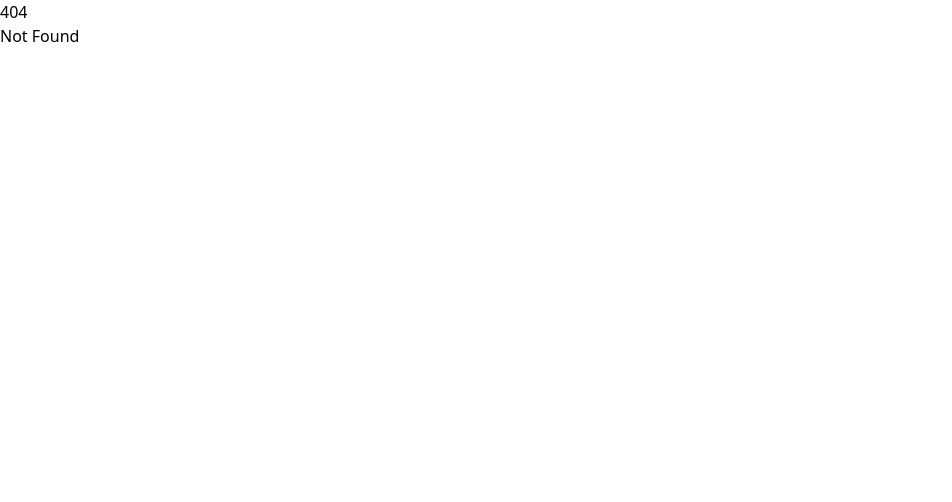
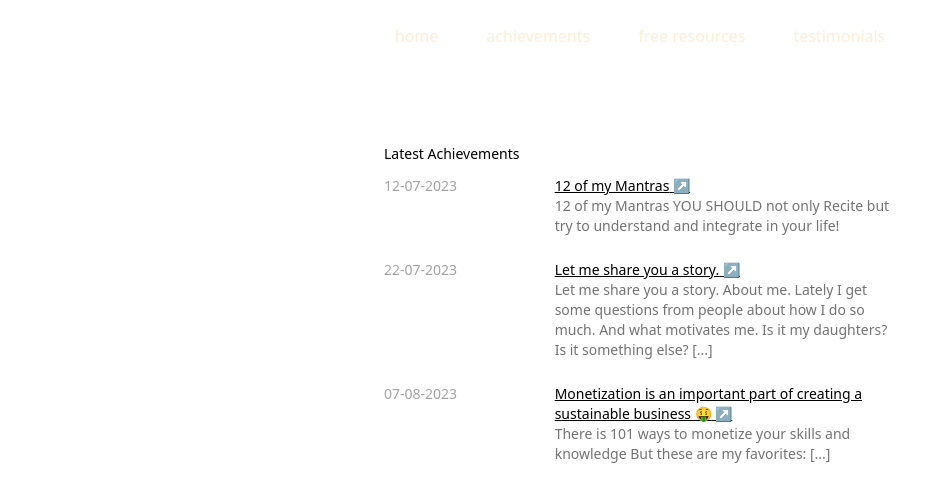
Before and after one commit to anton-otto/svelte-template, a SvelteKit app in the folder personal/: page /achievements in a window 1280 px wide. Before the commit this address had no page. Shown: the top 502 px of the page, without its empty margins (0-952 px from the left). Built offline with nearby package versions, Linux system fonts and the light colour scheme.

Commit message:
add menu and paths

```diff
--- a/personal/jsconfig.json
+++ b/personal/jsconfig.json
@@ -8,7 +8,7 @@
 		"resolveJsonModule": true,
 		"skipLibCheck": true,
 		"sourceMap": true,
-		"strict": true
+		"strict": false
 	}
 	// Path aliases are handled by https://kit.svelte.dev/docs/configuration#alias and https://kit.svelte.dev/docs/configuration#files
 	//
--- a/personal/src/lib/components/Header/Header.svelte
+++ b/personal/src/lib/components/Header/Header.svelte
@@ -7,7 +7,7 @@
 </script>
 
 <section>
-    <div class="mx-auto max-w-7xl px-8 py-12 lg:pt-24">
+    <div class="mx-auto max-w-7xl px-8 py-12 lg:pt-12">
       <div class="mx-auto max-w-xl">
         <div>
           <div class="md:flex md:items-center md:justify-between md:space-x-5">
--- a/personal/src/routes/+layout.svelte
+++ b/personal/src/routes/+layout.svelte
@@ -2,4 +2,11 @@
     import "../app.css";
 </script>
 
+<nav class="text-orange-100 flex gap-12 justify-center pt-6">
+    <a href="/">home</a>
+    <a href="/achievements">achievements</a>
+    <a href="/resources">free resources</a>
+    <a href="/testimonials">testimonials</a>
+</nav>
+
 <slot />
--- a/personal/src/routes/+page.svelte
+++ b/personal/src/routes/+page.svelte
@@ -34,8 +34,6 @@
         "description": "There is 101 ways to monetize your skills and knowledge   But these are my favorites: [...]"
     }
 
-
-
     ]
 </script>
 
--- /dev/null
+++ b/personal/src/routes/achievements/+page.svelte
@@ -0,0 +1,60 @@
+<script>
+    let achievements = [
+        {
+            "date": "12-07-2023",
+            "link": "https://twitter.com/AntonOtto_FFC/status/1679213807552323584?s=20",
+            "title": "12 of my Mantras",
+            "description": "12 of my Mantras YOU SHOULD not only Recite but try to understand and integrate in your life!"
+        },
+        {
+            "date": "22-07-2023",
+            "link": "https://twitter.com/AntonOtto_FFC/status/1682515996739772418?s=20",
+            "title": "Let me share you a story.",
+            "description": "Let me share you a story.  About me.  Lately I get some questions from people about how I do so much.  And what motivates me.  Is it my daughters?  Is it something else? [...]"
+        },
+        {
+            "date": "07-08-2023",
+            "link": "https://twitter.com/AntonOtto_FFC/status/1687913501619044352?s=20",
+            "title": "Monetization is an important part of creating a sustainable business 🤑",
+            "description": "There is 101 ways to monetize your skills and knowledge   But these are my favorites: [...]"
+        }
+    ]
+</script>
+
+<section>
+    <div class="mx-auto max-w-7xl px-8 py-12 lg:pt-12">
+        <div class="mx-auto max-w-xl">
+            <section>
+                <div class="mx-auto max-w-7xl px-8 py-12">
+                  <div class="mx-auto max-w-xl">
+                    <div class="grid gap-12 md:gap-24">
+                      <div class="text-sm font-light">
+                        <p class="text-black dark:text-white">Latest Achievements</p>
+
+                        <div class="grid gap-6 mt-3">
+                            {#each achievements as achievement}
+                                <div class="text-neutral-500  items-start grid grid-cols-1 md:grid-cols-3">
+                                  <div>
+                                    <p class="text-neutral-400 dark:text-neutral-400">{achievement.date}</p>
+                                  </div>
+                                  <div class="md:col-span-2 w-full">
+                                    <p class="text-black dark:text-white">
+                                      <a
+                                        href={achievement.link}
+                                        class="underline hover:no-underline duration-200 after:content-['_↗']">
+                                        {achievement.title}
+                                      </a>
+                                    </p>
+                                    <p class="">{achievement.description}</p>
+                                  </div>
+                                </div>
+                            {/each}
+                        </div>
+                      </div>
+                    </div>
+                  </div>
+                </div>
+              </section>
+        </div>
+    </div>
+</section>
--- /dev/null
+++ b/personal/src/routes/resources/+page.svelte
@@ -0,0 +1,60 @@
+<script>
+    let resources = [
+        {
+            "date": "07-08-2023",
+            "link": "https://twitter.com/AntonOtto_FFC/status/1687913501619044352?s=20",
+            "title": "Monetization is an important part of creating a sustainable business 🤑",
+            "description": "There is 101 ways to monetize your skills and knowledge   But these are my favorites: [...]"
+        },
+        {
+            "date": "09-07-2023",
+            "link": "https://twitter.com/AntonOtto_FFC/status/1678152618235908096?s=20",
+            "title": "20+ book advices that made me 'rich' between 2012 and 2020 👇",
+            "description": "Always take massive action. Multiply your effort by 10X to surpass your goals. [...]"
+        },
+        {
+            "date": "06-07-2023",
+            "link": "https://twitter.com/AntonOtto_FFC/status/1677063104872497152?s=20",
+            "title": "🧵The 9 paths to finding yourself.",
+            "description": "Tried to use own words and thoughts.  Then make it direct and simple.  With a little bit of stupidly simple. [...]"
+        }
+    ]
+</script>
+
+<section>
+    <div class="mx-auto max-w-7xl px-8 py-12 lg:pt-12">
+        <div class="mx-auto max-w-xl">
+            <section>
+                <div class="mx-auto max-w-7xl px-8 py-12">
+                  <div class="mx-auto max-w-xl">
+                    <div class="grid gap-12 md:gap-24">
+                      <div class="text-sm font-light">
+                        <p class="text-black dark:text-white">Latest Resources</p>
+
+                        <div class="grid gap-6 mt-3">
+                            {#each resources as resource}
+                                <div class="text-neutral-500  items-start grid grid-cols-1 md:grid-cols-3">
+                                  <div>
+                                    <p class="text-neutral-400 dark:text-neutral-400">{resource.date}</p>
+                                  </div>
+                                  <div class="md:col-span-2 w-full">
+                                    <p class="text-black dark:text-white">
+                                      <a
+                                        href={resource.link}
+                                        class="underline hover:no-underline duration-200 after:content-['_↗']">
+                                        {resource.title}
+                                      </a>
+                                    </p>
+                                    <p class="">{resource.description}</p>
+                                  </div>
+                                </div>
+                            {/each}
+                        </div>
+                      </div>
+                    </div>
+                  </div>
+                </div>
+              </section>
+        </div>
+    </div>
+</section>
--- /dev/null
+++ b/personal/src/routes/testimonials/+page.svelte
@@ -0,0 +1,60 @@
+<script>
+    let testimonials = [
+        {
+            "date": "04-08-2023",
+            "link": "https://twitter.com/AntonOtto_FFC/status/1687869779766616064?s=20",
+            "title": "[...] I still don't understand how you can be so kind and helpful [...]",
+            "name": "-- Lera | Momentum"
+        },
+        {
+            "date": "19-07-2023",
+            "link": "https://twitter.com/AntonOtto_FFC/status/1681606256488792067?s=20",
+            "title": "Can't stop learning from you!",
+            "name": "-- Marina Mironova"
+        },
+        {
+            "date": "07-07-2023",
+            "link": "https://twitter.com/AntonOtto_FFC/status/1677225387800010752?s=20",
+            "title": "[...] people should follow you [...]",
+            "name": "Muaaz • Designer"
+        }
+    ]
+</script>
+
+<section>
+    <div class="mx-auto max-w-7xl px-8 py-12 lg:pt-12">
+        <div class="mx-auto max-w-xl">
+            <section>
+                <div class="mx-auto max-w-7xl px-8 py-12">
+                  <div class="mx-auto max-w-xl">
+                    <div class="grid gap-12 md:gap-24">
+                      <div class="text-sm font-light">
+                        <p class="text-black dark:text-white">Latest Testimonials</p>
+
+                        <div class="grid gap-6 mt-3">
+                            {#each testimonials as testimonial}
+                                <div class="text-neutral-500  items-start grid grid-cols-1 md:grid-cols-3">
+                                  <div>
+                                    <p class="text-neutral-400 dark:text-neutral-400">{testimonial.date}</p>
+                                  </div>
+                                  <div class="md:col-span-2 w-full">
+                                    <p class="text-black dark:text-white">
+                                      <a
+                                        href={testimonial.link}
+                                        class="underline hover:no-underline duration-200 after:content-['_↗']">
+                                        {testimonial.title}
+                                      </a>
+                                    </p>
+                                    <p class="">{testimonial.name}</p>
+                                  </div>
+                                </div>
+                            {/each}
+                        </div>
+                      </div>
+                    </div>
+                  </div>
+                </div>
+              </section>
+        </div>
+    </div>
+</section>
```
